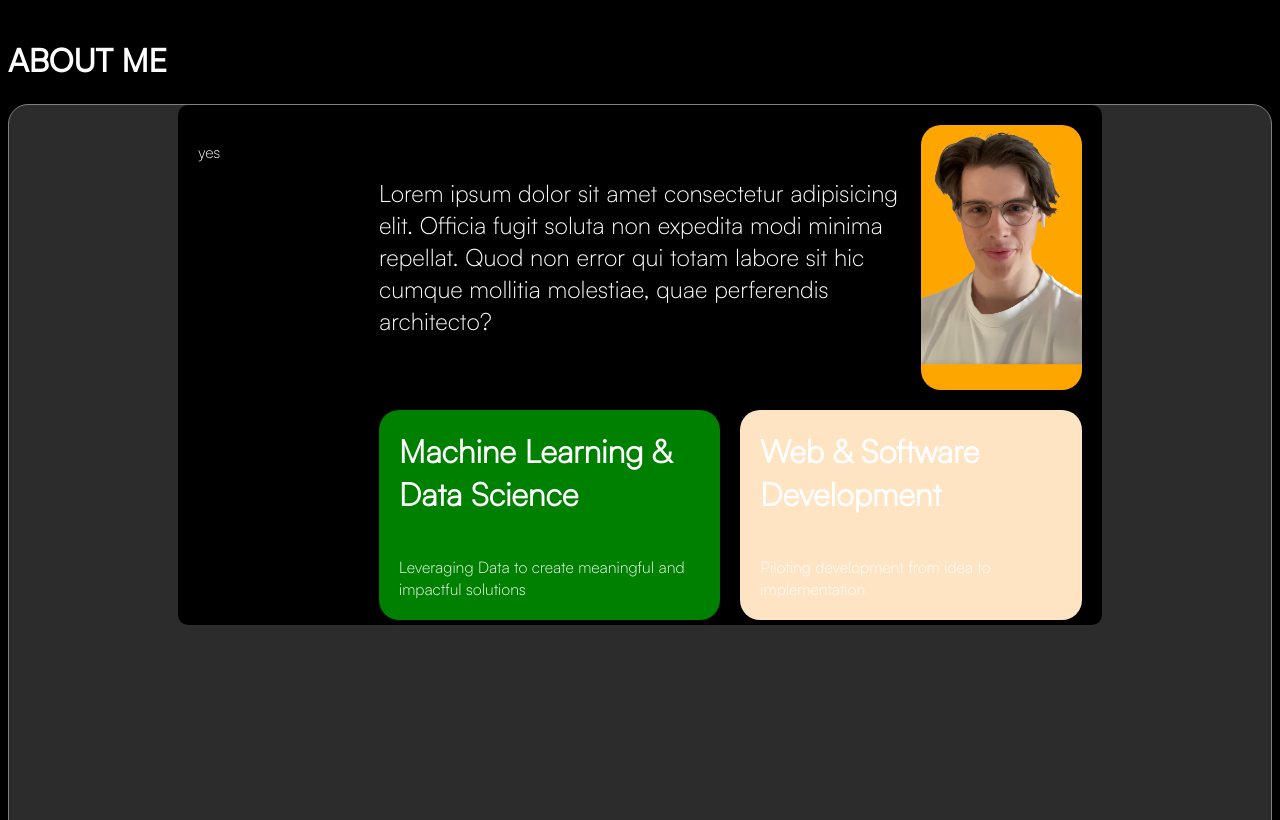
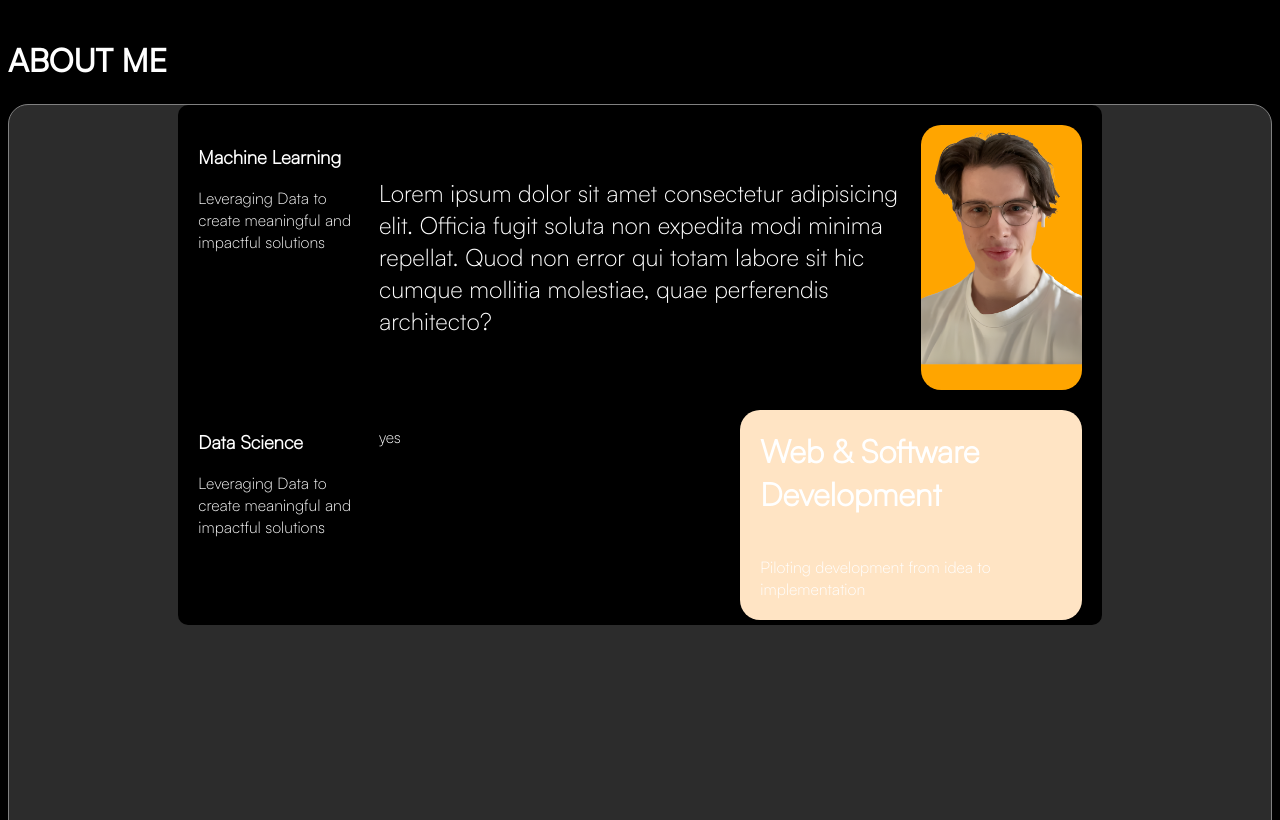
Before and after one commit to BenW2k/Portfolio, a Next.js app in the folder frontend/: page / in a window 1280 px wide. Shown: the part 760-1580 px from the top of the page. Built offline with nearby package versions, Linux system fonts and the light colour scheme.

Commit message:
content change

```diff
--- a/frontend/app/components/about.tsx
+++ b/frontend/app/components/about.tsx
@@ -19,8 +19,12 @@ export default function About() {
               architecto?
             </p>
           </div>
-          <div className={styles["ml-and-ds"]}>
-            <h3>Machine Learning & Data Science</h3>
+          <div className={styles["ml"]}>
+            <h3>Machine Learning</h3>
+            <p>Leveraging Data to create meaningful and impactful solutions</p>
+          </div>
+          <div className={styles["ml"]}>
+            <h3>Data Science</h3>
             <p>Leveraging Data to create meaningful and impactful solutions</p>
           </div>
           <div className={styles["dev"]}>
```
